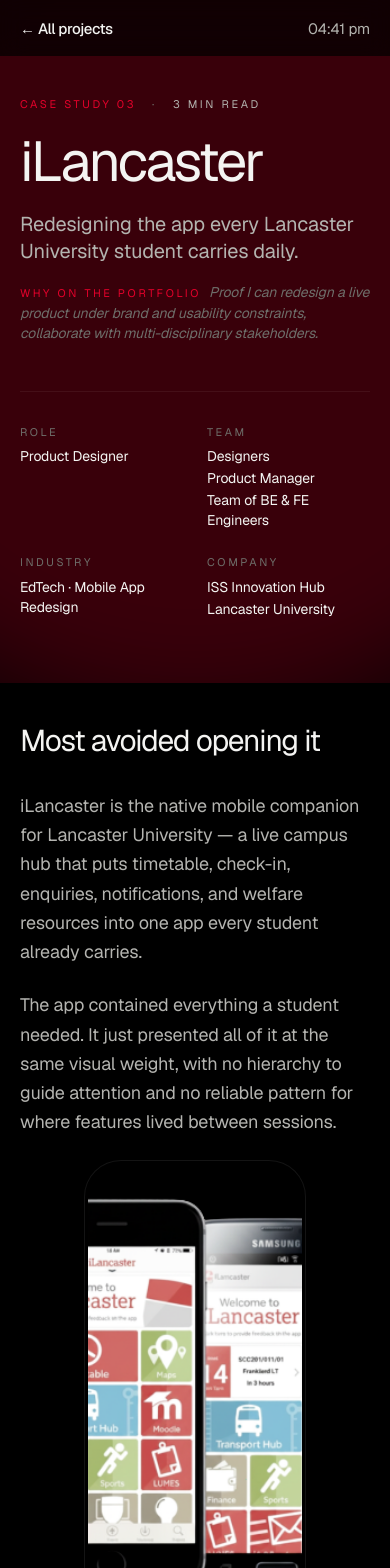
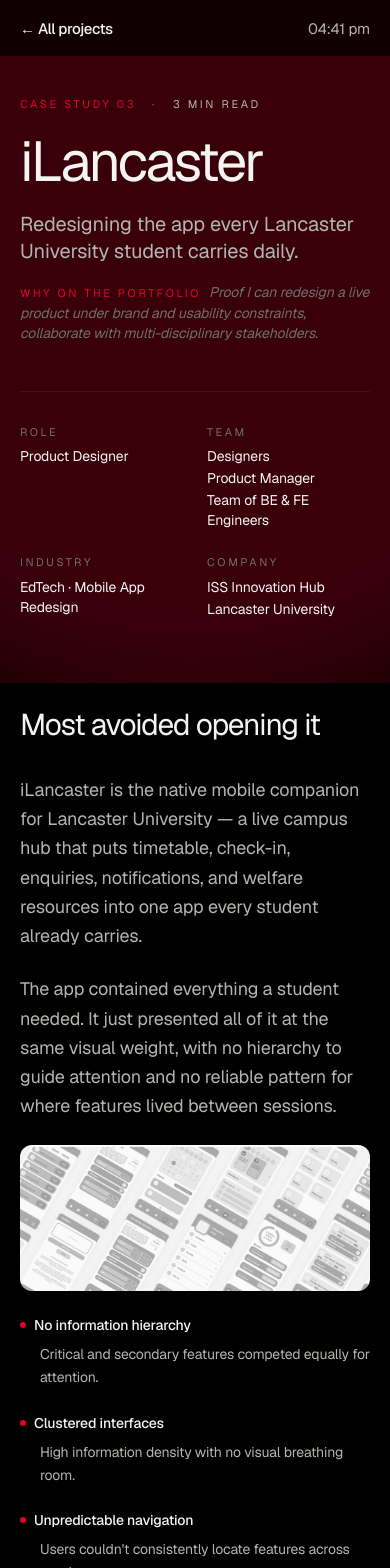
Before and after one commit to nandiniipillai/Portfolio, a Next.js app: page /work/ilancaster in a window 390 px wide. Shown: the top 1568 px of the page. Built offline with nearby package versions, Linux system fonts and the light colour scheme.

Commit message:
tighten iLancaster spacing, smaller mocks, raw before image
Section py-6/md:py-10, SplitRow py-8/md:py-12. Before image now raw Image not PhoneFrame. DecisionRow screens max-w-[140px], walkthrough 180px, reduced padding and text sizes throughout.

```diff
--- a/app/work/ilancaster/page.jsx
+++ b/app/work/ilancaster/page.jsx
@@ -1,6 +1,7 @@
 'use client';
 
 import { motion } from 'framer-motion';
+import Image from 'next/image';
 import CaseStudyShell from '@/components/CaseStudyShell';
 import { Section, Prose, SubList, PullQuote } from '@/components/CaseBits';
 import SlideFigure from '@/components/SlideFigure';
@@ -13,23 +14,23 @@ const ACCENT = '#E4002B';
 function DecisionRow({ label, decision, why, src, alt, imgSide = 'left' }) {
   const media = (
     <ScrollReveal>
-      <div className="mx-auto w-full max-w-[200px]">
+      <div className="mx-auto w-full max-w-[140px]">
         <PhoneFrame src={src} alt={alt} />
       </div>
     </ScrollReveal>
   );
   const text = (
     <ScrollReveal>
-      <div className="space-y-4">
+      <div className="space-y-3">
         <div className="text-[11px] tracking-[0.24em] uppercase text-ash">Design decision</div>
-        <h3 className="font-heading tracking-tightest text-silver text-2xl md:text-3xl leading-tight">
+        <h3 className="font-heading tracking-tightest text-silver text-xl md:text-2xl leading-tight">
           {label}
         </h3>
-        <p className="text-fog text-base md:text-lg leading-relaxed">
+        <p className="text-fog text-sm md:text-base leading-relaxed">
           <span className="text-silver font-medium">Decision. </span>
           {decision}
         </p>
-        <p className="text-fog text-base md:text-lg leading-relaxed">
+        <p className="text-fog text-sm md:text-base leading-relaxed">
           <span className="text-silver font-medium">Why. </span>
           {why}
         </p>
@@ -37,7 +38,7 @@ function DecisionRow({ label, decision, why, src, alt, imgSide = 'left' }) {
     </ScrollReveal>
   );
   return (
-    <div className="grid grid-cols-1 md:grid-cols-2 gap-8 md:gap-14 items-center py-10 md:py-14 border-t border-white/[0.06] first:border-t-0">
+    <div className="grid grid-cols-1 md:grid-cols-2 gap-6 md:gap-10 items-center py-6 md:py-8 border-t border-white/[0.06] first:border-t-0">
       {imgSide === 'left' ? (
         <>{media}{text}</>
       ) : (
@@ -80,11 +81,16 @@ export default function ILancasterPage() {
             of it at the same visual weight, with no hierarchy to guide attention
             and no reliable pattern for where features lived between sessions.
           </Prose>
-          <div className="grid grid-cols-1 md:grid-cols-[1fr_1.5fr] gap-8 md:gap-12 items-center mt-8">
+          <div className="grid grid-cols-1 md:grid-cols-[1fr_1.5fr] gap-6 md:gap-10 items-center mt-6">
             <ScrollReveal>
-              <div className="mx-auto w-full max-w-[220px]">
-                <PhoneFrame src="/assets/ilancaster/before-home-v3.png" alt="The original iLancaster home screen" />
-              </div>
+              <Image
+                src="/assets/ilancaster/before-compare.jpg"
+                alt="The original iLancaster home screen"
+                width={600}
+                height={900}
+                sizes="(max-width: 768px) 100vw, 400px"
+                className="w-full h-auto rounded-xl"
+              />
             </ScrollReveal>
             <div className="space-y-6">
               {[
@@ -240,9 +246,9 @@ export default function ILancasterPage() {
                 <PhoneFrame
                   video="/assets/ilancaster/walkthrough-home.mp4"
                   poster="/assets/ilancaster/home-day.png"
-                  className="!max-w-[240px]"
+                  className="!max-w-[180px]"
                 />
-                <figcaption className="mt-4 text-[11px] tracking-[0.24em] uppercase text-ash">
+                <figcaption className="mt-3 text-[11px] tracking-[0.24em] uppercase text-ash">
                   Home dashboard
                 </figcaption>
               </figure>
@@ -252,9 +258,9 @@ export default function ILancasterPage() {
                 <PhoneFrame
                   video="/assets/ilancaster/walkthrough-checkin.mp4"
                   poster="/assets/ilancaster/checkin-day.png"
-                  className="!max-w-[240px]"
+                  className="!max-w-[180px]"
                 />
-                <figcaption className="mt-4 text-[11px] tracking-[0.24em] uppercase text-ash">
+                <figcaption className="mt-3 text-[11px] tracking-[0.24em] uppercase text-ash">
                   Check-in flow
                 </figcaption>
               </figure>
--- a/components/CaseBits.jsx
+++ b/components/CaseBits.jsx
@@ -6,7 +6,7 @@ import ScrollReveal from './ScrollReveal';
 export function Section({ title, tone = 'default', children, className = '' }) {
   const bg = tone === 'sunken' ? 'bg-graphite' : '';
   return (
-    <section className={`py-10 md:py-16 px-5 md:px-10 ${bg} ${className}`}>
+    <section className={`py-6 md:py-10 px-5 md:px-10 ${bg} ${className}`}>
       <div className="mx-auto max-w-5xl">
         {title ? (
           <ScrollReveal as="h2" className="font-heading tracking-tightest text-silver text-3xl md:text-5xl mb-8 md:mb-12">
--- a/components/SplitRow.jsx
+++ b/components/SplitRow.jsx
@@ -58,7 +58,7 @@ export default function SplitRow({
   );
 
   return (
-    <section className={`py-10 md:py-16 px-5 md:px-10 ${bg}`}>
+    <section className={`py-8 md:py-12 px-5 md:px-10 ${bg}`}>
       <div className="mx-auto max-w-6xl">
         <div className="grid grid-cols-1 md:grid-cols-2 gap-8 md:gap-14 items-center">
           {imgSide === 'left' ? (
```
Also changed, not shown: public/assets/ilancaster/before-compare.jpg (added).
